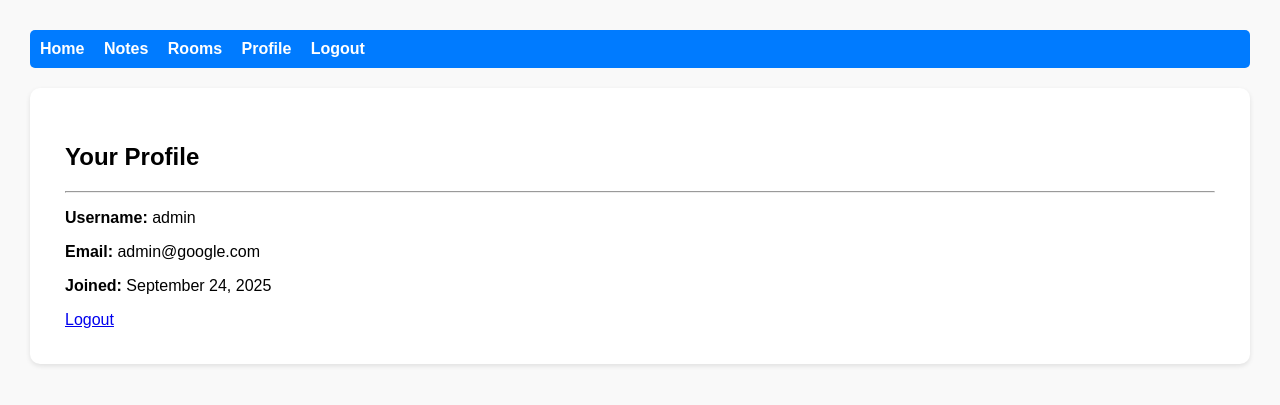
After one commit to Makendy-Midouin-STAC-Software-Engineer/Fall2025-Tuesday-Team-2, a Django app: page /studybuddy/profile/ in a window 1280 px wide. The commit adds this page. Shown: the top 405 px of the page. Run offline with Django 5.2, Linux system fonts and the light colour scheme; a user stored in the database is signed in.

Commit message:
Add profile page to app

```diff
--- a/studybuddy/templates/studybuddy/base.html
+++ b/studybuddy/templates/studybuddy/base.html
@@ -34,10 +34,16 @@
 </head>
 <body>
     <nav>
-        <a href="{% url 'studybuddy:home' %}">Home</a>
-        <a href="{% url 'studybuddy:note_list' %}">Notes</a>
-        <a href="{% url 'studybuddy:rooms' %}">Rooms</a>
+    	<a href="{% url 'studybuddy:home' %}">Home</a>
+    	<a href="{% url 'studybuddy:note_list' %}">Notes</a>
+    	<a href="{% url 'studybuddy:rooms' %}">Rooms</a>
+
+    {% if user.is_authenticated %}
+        <a href="{% url 'studybuddy:profile' %}">Profile</a>
         <a href="{% url 'studybuddy:logout' %}">Logout</a>
+    {% else %}
+        <a href="{% url 'studybuddy:login' %}">Login</a>
+    {% endif %}
     </nav>
 
     <div class="content">
--- /dev/null
+++ b/studybuddy/templates/studybuddy/profile.html
@@ -0,0 +1,14 @@
+{% extends 'studybuddy/base.html' %}
+
+{% block content %}
+<div style="padding: 20px;">
+    <h2>Your Profile</h2>
+    <hr>
+
+    <p><strong>Username:</strong> {{ user.username }}</p>
+    <p><strong>Email:</strong> {{ user.email }}</p>
+    <p><strong>Joined:</strong> {{ user.date_joined|date:"F j, Y" }}</p>
+
+    <a href="{% url 'studybuddy:logout' %}">Logout</a>
+</div>
+{% endblock %}
--- a/studybuddy/urls.py
+++ b/studybuddy/urls.py
@@ -17,6 +17,8 @@ urlpatterns = [
         views.password_reset_confirm,
         name="password_reset_confirm",
     ),
+    # Profile URL
+    path('profile/', views.profile, name='profile'),
     # Notes URLs
     path("notes/", views.NoteListView.as_view(), name="note_list"),
     path("notes/add/", views.NoteCreateView.as_view(), name="note_add"),
--- a/studybuddy/views.py
+++ b/studybuddy/views.py
@@ -339,3 +339,11 @@ def timer_state(request, room_id):
     """Get current timer state - all users can view"""
     room = get_object_or_404(Room, id=room_id)
     return JsonResponse(room.get_timer_state())
+
+# -----------------------------
+# Profile
+# -----------------------------
+
+@login_required
+def profile(request):
+    return render(request, "studybuddy/profile.html")
```
Also changed, not shown: db.sqlite3.
